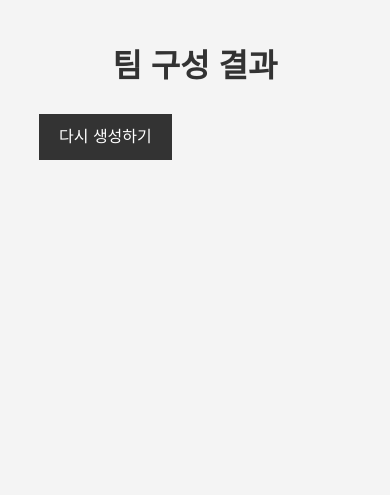
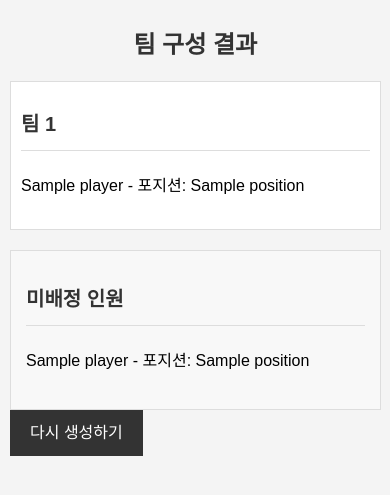
Before and after one commit to BazziSooho/Project_hageuksang, a Flask app: template templates/results.html in a window 390 px wide. Shown: the top 495 px of the page. Run offline with Flask 3, Linux system fonts and the light colour scheme; the template is opened without the code that fills it: most values are stand-ins (such as "Sample title", 1, 10 or a date in 2020).

Commit message:
debug 1.1

```diff
--- a/app.py
+++ b/app.py
@@ -5,6 +5,9 @@ from collections import defaultdict
 
 app = Flask(__name__)
 
+@app.context_processor
+def utility_processor():
+    return dict(enumerate=enumerate)
 
 class Player(NamedTuple):
     name: str
@@ -58,7 +61,15 @@ def index():
 
         teams = distribute_participants(participants, num_teams, team_size)
 
-        return render_template('results.html', teams=teams)
+        # 각 팀 내에서 이름으로 정렬
+        sorted_teams = [sorted(team, key=lambda x: x.name) for team in teams]
+
+        # 나머지 인원 계산
+        assigned_players = set(player.name for team in teams for player in team)
+        unassigned_players = [player for player in participants if player.name not in assigned_players]
+        unassigned_players.sort(key=lambda x: x.name)  # 나머지 인원도 이름으로 정렬
+
+        return render_template('results.html', teams=sorted_teams, unassigned_players=unassigned_players)
 
     players = read_csv_file('players_2.csv')
     return render_template('index.html', players=players)
--- a/static/styles.css
+++ b/static/styles.css
@@ -19,7 +19,8 @@ h1 {
 }
 
 .form-group {
-    margin-bottom: 15px;
+  display: flex;
+  flex-direction: column;
 }
 
 label {
@@ -42,8 +43,8 @@ input[type="number"], input[type="checkbox"] {
 }
 
 .player-checkbox {
-    display: flex;
-    align-items: center;
+  display: flex;
+  align-items: center;
 }
 
 .player-checkbox input[type="checkbox"] {
@@ -91,3 +92,75 @@ ul {
 li {
     padding: 5px 0;
 }
+
+@media screen and (max-width: 768px) {
+  .container {
+    width: 95%;
+    padding: 10px;
+  }
+
+  h1 {
+    font-size: 24px;
+  }
+
+  .player-grid {
+    grid-template-columns: repeat(2, 1fr);
+  }
+
+  .form-group input[type="number"] {
+    width: 100%;
+  }
+
+  .submit-btn {
+    width: 100%;
+  }
+
+  .team {
+    padding: 10px;
+  }
+}
+
+@media screen and (max-width: 480px) {
+  .player-grid {
+    grid-template-columns: 1fr;
+  }
+
+  .player-checkbox label {
+    font-size: 16px;
+  }
+}
+
+@media screen and (max-width: 768px) {
+  .player-checkbox input[type="checkbox"] {
+    width: 24px;
+    height: 24px;
+  }
+
+  .submit-btn {
+    padding: 15px 20px;
+    font-size: 18px;
+  }
+}
+
+@media screen and (max-width: 768px) {
+  body {
+    font-size: 16px;
+  }
+
+  h2 {
+    font-size: 20px;
+  }
+}
+
+.unassigned {
+    background: #f8f8f8;
+    border: 1px solid #ddd;
+    padding: 15px;
+    margin-top: 20px;
+}
+
+.unassigned h2 {
+    color: #333;
+    border-bottom: 1px solid #ddd;
+    padding-bottom: 10px;
+}
--- a/templates/results.html
+++ b/templates/results.html
@@ -9,17 +9,28 @@
 <body>
     <div class="container">
         <h1>팀 구성 결과</h1>
-        {% for i, team in enumerate(teams) %}
+        {% for team in teams %}
         <div class="team">
-            <h2>팀 {{ i+1 }}</h2>
-            <p>점수 총합: {{ team|sum(attribute='score') }}</p>
+            <h2>팀 {{ loop.index }}</h2>
             <ul>
                 {% for player in team %}
-                <li>{{ player.name }} - 점수: {{ player.score }}, 포지션: {{ player.position }}</li>
+                <li>{{ player.name }} - 포지션: {{ player.position }}</li>
                 {% endfor %}
             </ul>
         </div>
         {% endfor %}
+
+        {% if unassigned_players %}
+        <div class="unassigned">
+            <h2>미배정 인원</h2>
+            <ul>
+                {% for player in unassigned_players %}
+                <li>{{ player.name }} - 포지션: {{ player.position }}</li>
+                {% endfor %}
+            </ul>
+        </div>
+        {% endif %}
+
         <a href="{{ url_for('index') }}" class="back-btn">다시 생성하기</a>
     </div>
 </body>
```
Also changed, not shown: readme.md.
